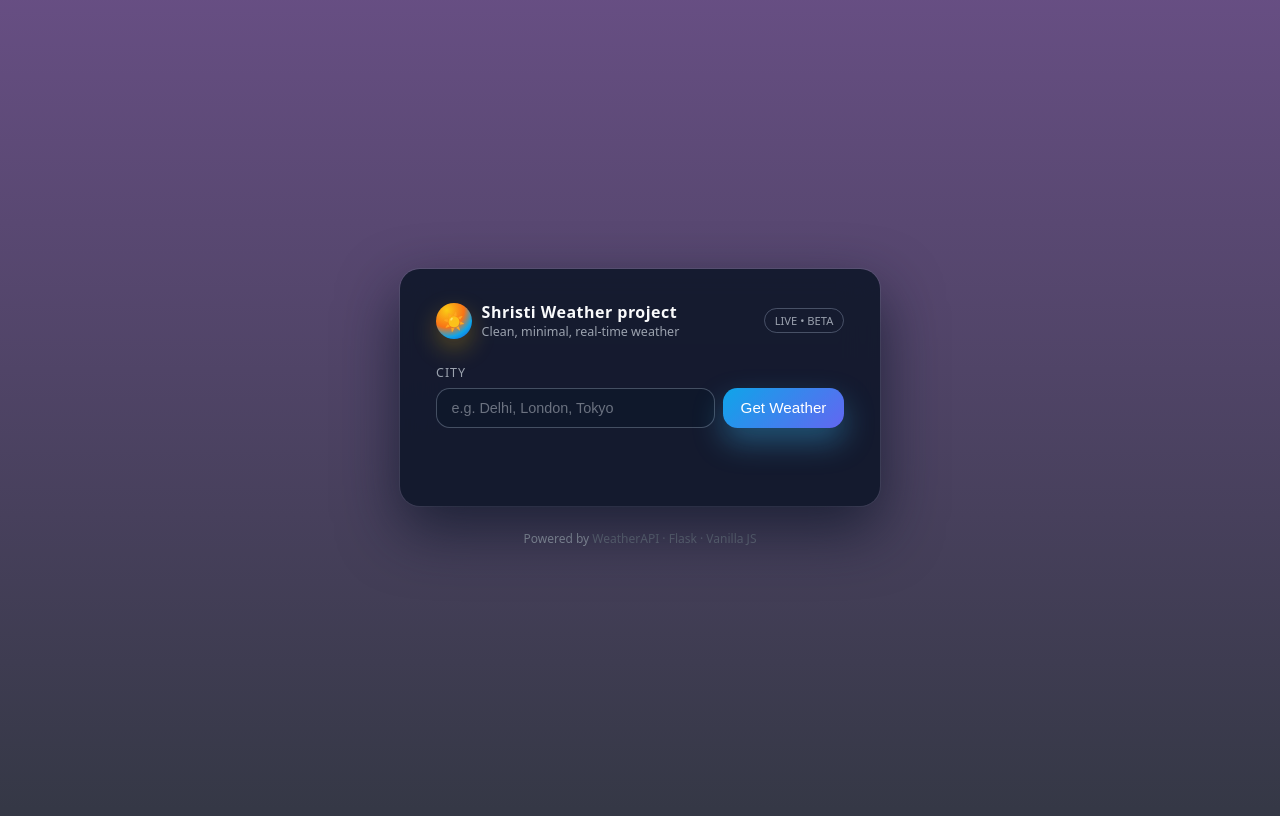
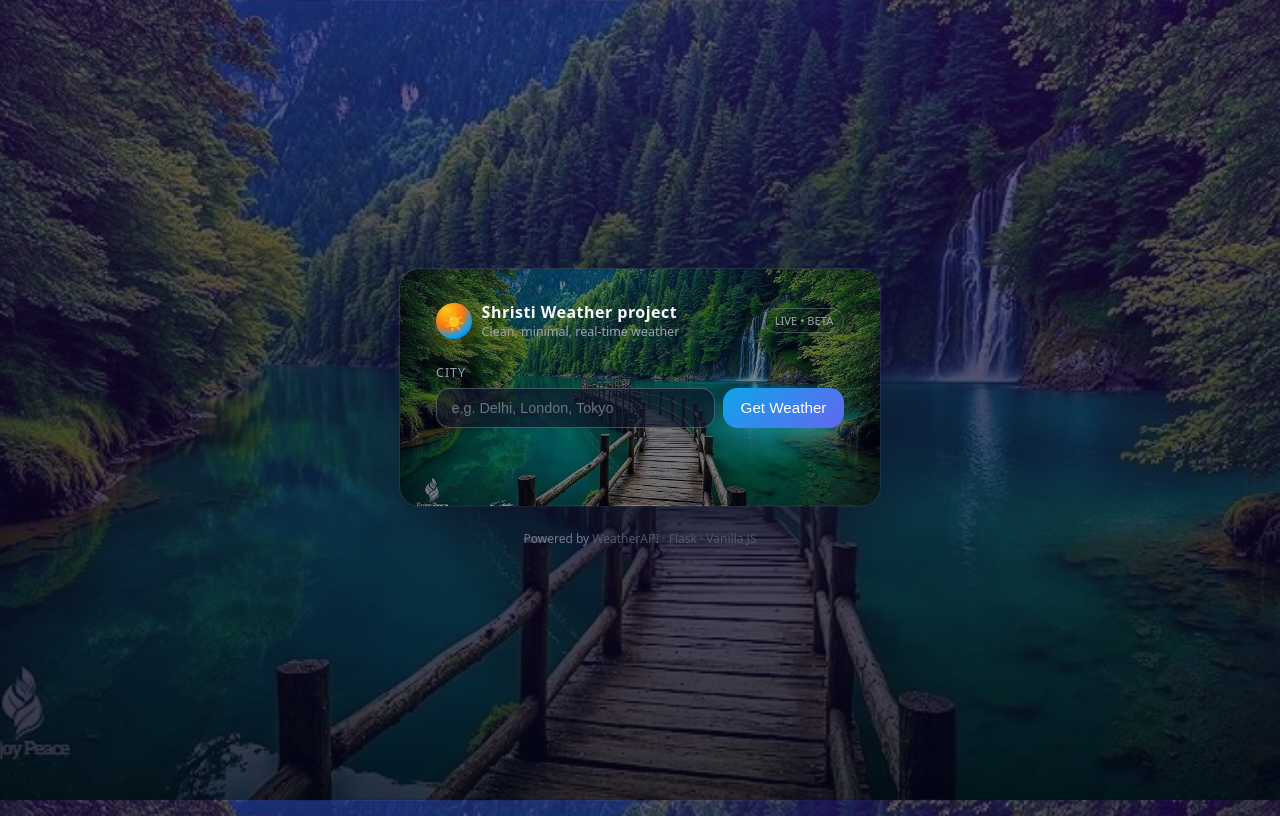
Before and after one commit to shristijais2710-eng/weather-project, a Flask app: page / in a window 1280 px wide. Run offline with Flask 3, Linux system fonts and the light colour scheme.

Commit message:
Update styles, remove pycache, add images

```diff
--- a/static/style.css
+++ b/static/style.css
@@ -9,7 +9,12 @@ Global Styles
 
 body {
     font-family: system-ui, -apple-system, BlinkMacSystemFont, "Segoe UI", sans-serif;
-    background: linear-gradient(rgba(38, 3, 78, 0.7), rgba(2, 6, 23, 0.8));
+    /* layered background: gradient overlay + image (replace path if needed) */
+    background-image: linear-gradient(rgba(38, 3, 78, 0.6), rgba(2, 6, 23, 0.8)), url("../image/YouTube.jpeg");
+    background-size: cover;
+    background-repeat: no-repeat;
+    background-position: center;
+    background-attachment: fixed;
     min-height: 100vh;
     display: flex;
     align-items: center;
@@ -24,7 +29,11 @@ body {
 }
 
 .card {
-    background: rgba(15, 23, 42, 0.9);
+    /* layered background: gradient overlay + image from project image/ folder */
+    background-image: linear-gradient(rgba(2, 6, 23, 0.45), rgba(2, 6, 23, 0.55)), url("../image/YouTube.jpeg");
+    background-repeat: no-repeat;
+    background-position: center;
+    background-size: cover;
     border-radius: 1.25rem;
     padding: 2rem 2.25rem;
     box-shadow:
```
Also changed, not shown: image/YouTube.jpeg (added).
